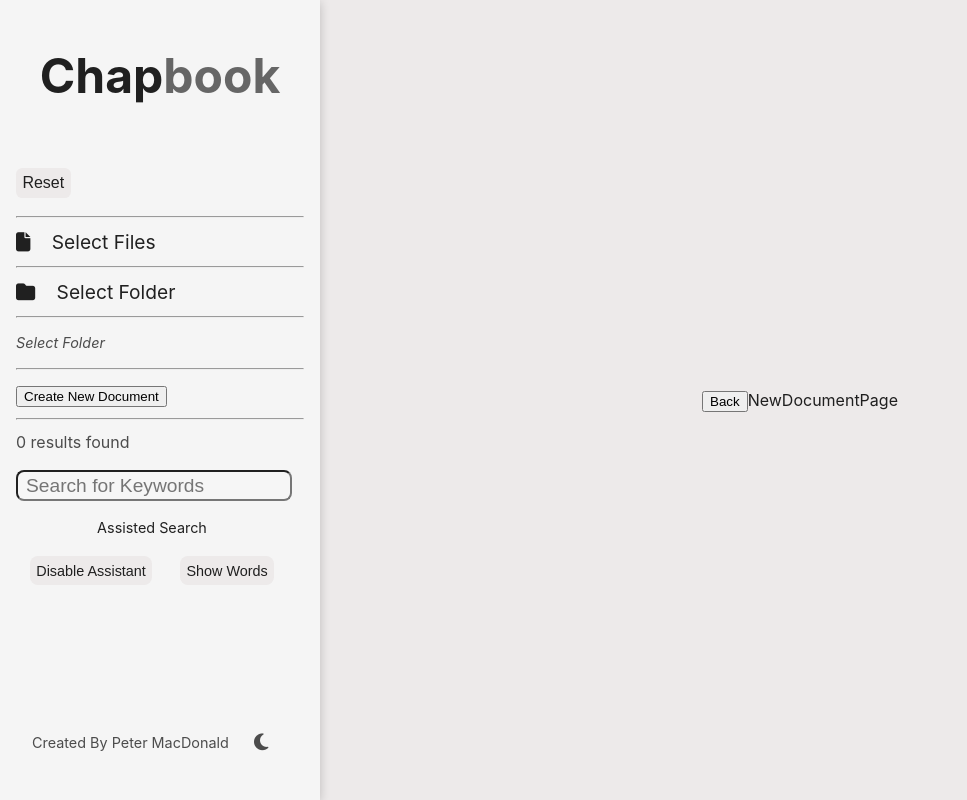
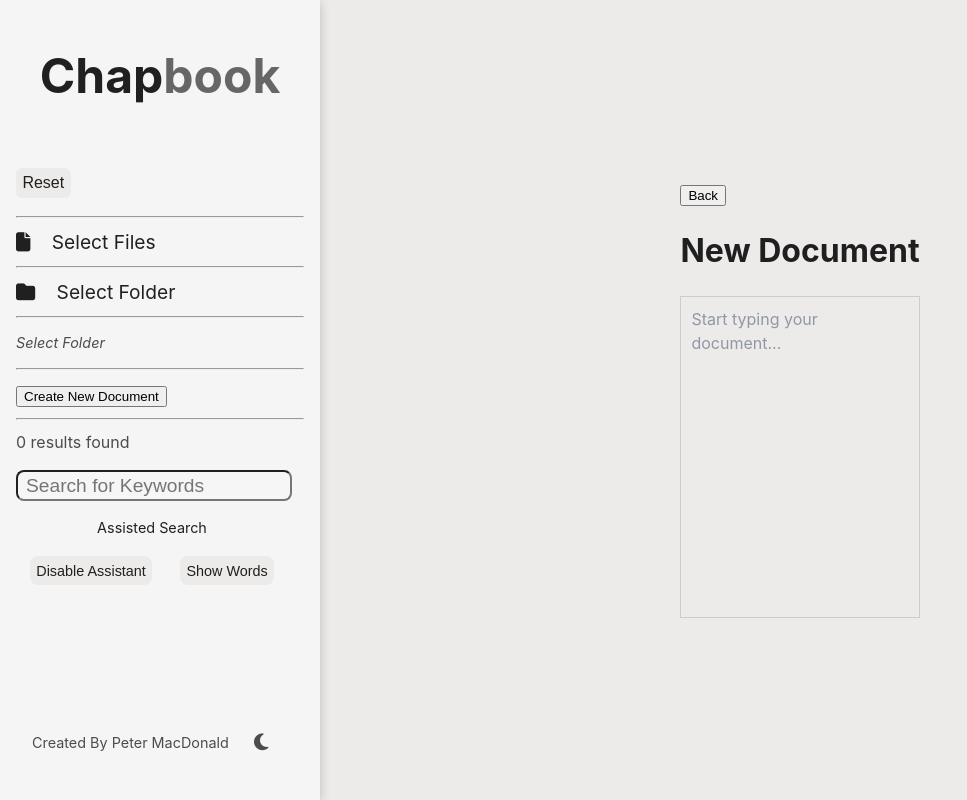
Before and after one commit to 709macdonald/ChapbookReactApp, a React (Vite) app: page / in a window 1280 px wide. Both pictures are taken after a click on the button "Create New Document". Shown: the whole page, without its empty margins (0-967 px from the left). Built offline with nearby package versions, Linux system fonts and the light colour scheme.

Commit message:
adding draf-js to Chapbook

```diff
--- a/package.json
+++ b/package.json
@@ -11,13 +11,16 @@
   },
   "dependencies": {
     "dompurify": "^3.1.7",
+    "draft-js": "^0.11.7",
     "mammoth": "^1.8.0",
     "pdfjs-dist": "^4.6.82",
     "react": "^18.3.1",
     "react-dom": "^18.3.1",
     "react-pdftotext": "^1.3.3",
+    "rollup-plugin-node-polyfills": "^0.2.1",
     "tesseract.js": "^5.1.1",
-    "uuid": "^10.0.0"
+    "uuid": "^10.0.0",
+    "vite-plugin-node-polyfills": "^0.22.0"
   },
   "devDependencies": {
     "@eslint/js": "^9.9.0",
--- a/src/App.jsx
+++ b/src/App.jsx
@@ -14,6 +14,11 @@ function App() {
 
   const [searchWord, setSearchWord] = useState("");
   const [assistedSearchWords, setAssistedSearchWords] = useState([]);
+
+  // Polyfill for 'global' in browsers
+  if (typeof global === "undefined") {
+    var global = window;
+  }
 
   /* LIGHT AND DARK MODE  */
 
--- a/src/components/NewDocumentPage.jsx
+++ b/src/components/NewDocumentPage.jsx
@@ -1,4 +1,6 @@
-import React from "react";
+import React, { useState } from "react";
+import { Editor, EditorState } from "draft-js";
+import "draft-js/dist/Draft.css";
 
 export default function NewDocumentPage({
   newDocumentPage,
@@ -6,6 +8,10 @@ export default function NewDocumentPage({
   setShowAllFiles,
   setBgLogoOn,
 }) {
+  const [editorState, setEditorState] = useState(() =>
+    EditorState.createEmpty()
+  );
+
   const backToAllFileView = () => {
     setBgLogoOn(true);
     setShowAllFiles(true);
@@ -13,10 +19,24 @@ export default function NewDocumentPage({
   };
 
   if (!newDocumentPage) return null;
+
   return (
     <div>
       <button onClick={backToAllFileView}>Back</button>
-      NewDocumentPage
+      <h1>New Document</h1>
+      <div
+        style={{
+          border: "1px solid #ccc",
+          minHeight: "300px",
+          padding: "10px",
+        }}
+      >
+        <Editor
+          editorState={editorState}
+          onChange={setEditorState}
+          placeholder="Start typing your document..."
+        />
+      </div>
     </div>
   );
 }
--- /dev/null
+++ b/src/global-shim.js
@@ -0,0 +1 @@
+export default typeof window !== "undefined" ? window : global;
--- a/vite.config.js
+++ b/vite.config.js
@@ -1,7 +1,15 @@
 import { defineConfig } from "vite";
 import react from "@vitejs/plugin-react";
+import { resolve } from "path";
 
-// https://vitejs.dev/config/
 export default defineConfig({
   plugins: [react()],
+  define: {
+    global: "window",
+  },
+  resolve: {
+    alias: {
+      global: resolve(__dirname, "src/global-shim.js"),
+    },
+  },
 });
```
Also changed, not shown: 1 other file (tests, documents, lock files or other folders).
